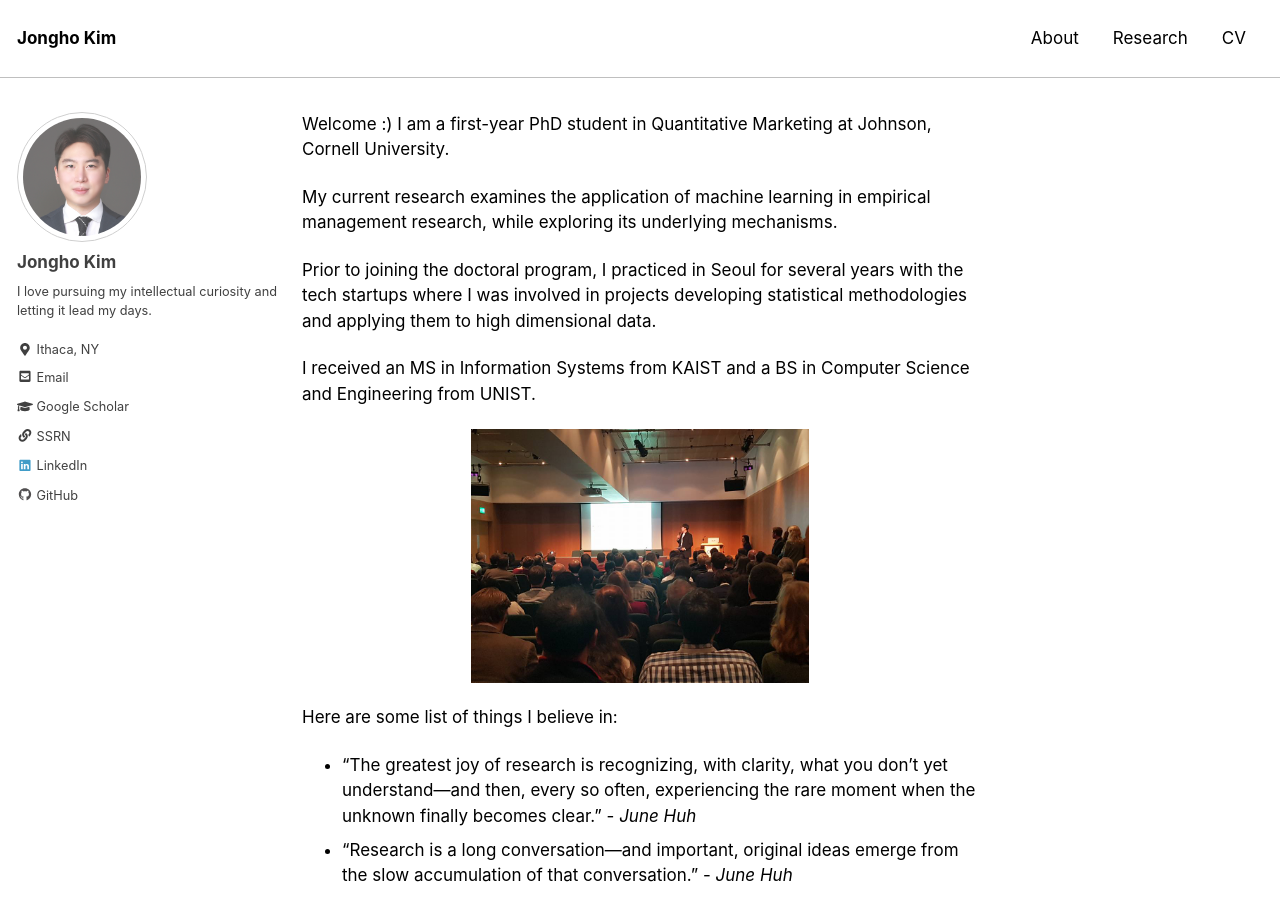
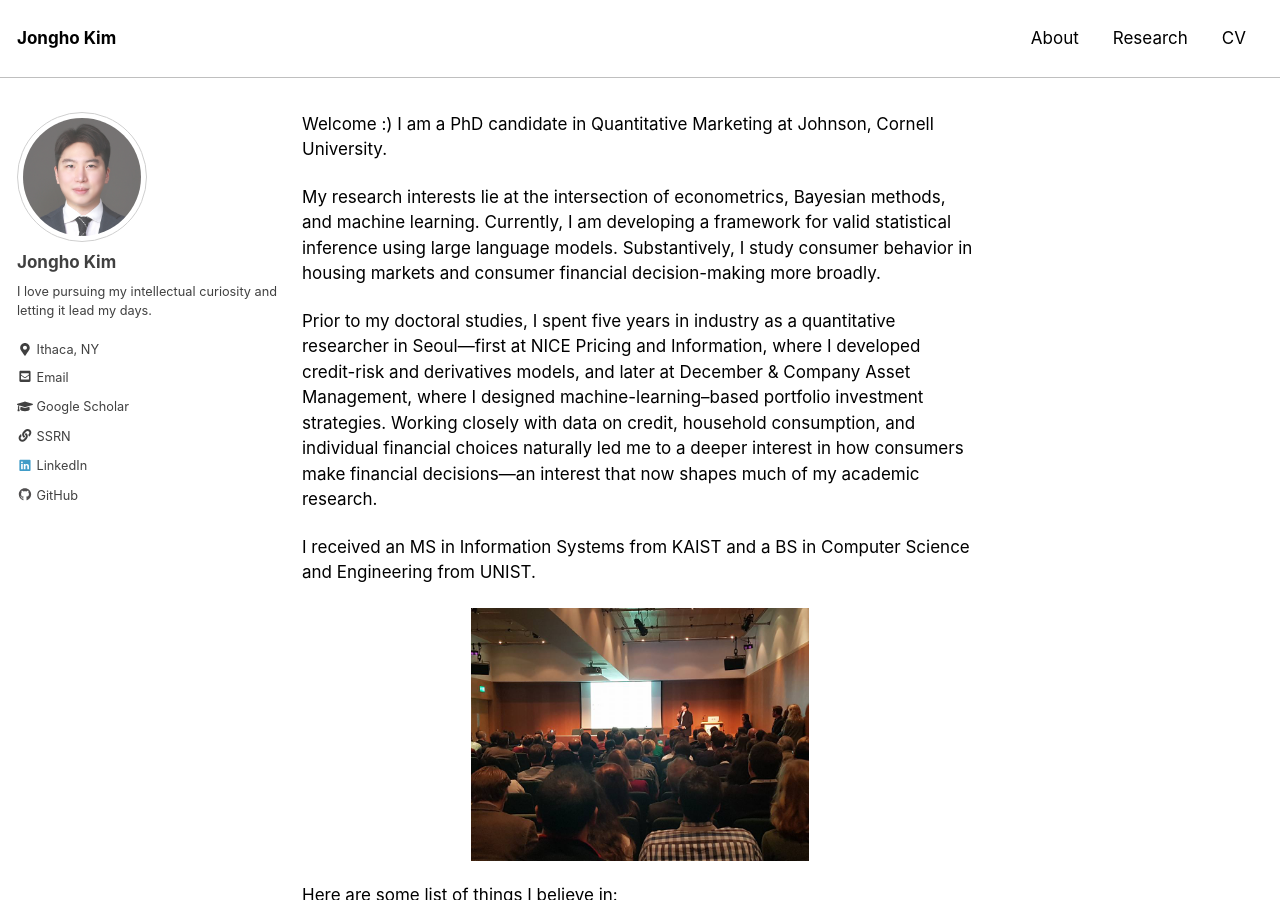
Before and after one commit to jonghkim/jonghkim.github.io, a Jekyll site: the page built from index.md, in a window 1280 px wide and 900 px high. Built offline with Jekyll 4.4.1, drawn with Linux system fonts in a browser that asks for light colours.

Commit message:
update bio

```diff
--- a/index.md
+++ b/index.md
@@ -2,11 +2,11 @@
 layout: single
 author_profile: true
 ---
-Welcome :) I am a first-year PhD student in Quantitative Marketing at Johnson, Cornell University.
+Welcome :) I am a PhD candidate in Quantitative Marketing at Johnson, Cornell University.
 
-My current research examines the application of machine learning in empirical management research, while exploring its underlying mechanisms.
+My research interests lie at the intersection of econometrics, Bayesian methods, and machine learning. Currently, I am developing a framework for valid statistical inference using large language models. Substantively, I study consumer behavior in housing markets and consumer financial decision-making more broadly.
 
-Prior to joining the doctoral program, I practiced in Seoul for several years with the tech startups where I was involved in projects developing statistical methodologies and applying them to high dimensional data.
+Prior to my doctoral studies, I spent five years in industry as a quantitative researcher in Seoul—first at NICE Pricing and Information, where I developed credit-risk and derivatives models, and later at December & Company Asset Management, where I designed machine-learning–based portfolio investment strategies. Working closely with data on credit, household consumption, and individual financial choices naturally led me to a deeper interest in how consumers make financial decisions—an interest that now shapes much of my academic research.
 
 I received an MS in Information Systems from KAIST and a BS in Computer Science and Engineering from UNIST.
 
```
